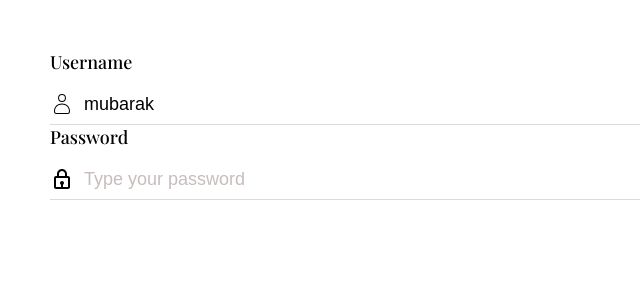
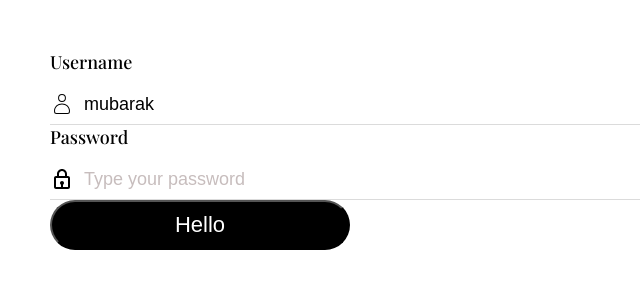
Before and after one commit to mbk97/notes, a React (Create React App) app: page / in a window 1280 px wide. Shown: the top 300 px of the page, without its empty margins (0-640 px from the left). Built offline with nearby package versions, Linux system fonts and the light colour scheme.

Commit message:
this commit contains the reuseable button component

```diff
--- a/src/App.tsx
+++ b/src/App.tsx
@@ -3,6 +3,7 @@ import AuthInput from "./components/Inputs/AuthInput";
 import { GlobalStyle } from "./GlobalStyle/GlobalStyle";
 import { CiUser } from "react-icons/ci";
 import { BiLock } from "react-icons/bi";
+import AuthButton from "./components/buttons/Button";
 
 function App() {
   return (
@@ -28,6 +29,7 @@ function App() {
         name="password"
         labelTitle="Password"
       />
+      <AuthButton>Hello</AuthButton>
     </div>
   );
 }
--- /dev/null
+++ b/src/components/buttons/Button.tsx
@@ -0,0 +1,23 @@
+import React from "react";
+import styled from "styled-components";
+
+interface IBtnProps {
+  children: React.ReactNode;
+}
+
+const Button = styled.button`
+  width: 300px;
+  height: 50px;
+  background-color: #000000;
+  color: #ffffff;
+  border-radius: 30px;
+  cursor: pointer;
+  font-size: 22px;
+  outline: 0;
+`;
+
+const AuthButton = ({ children }: IBtnProps) => {
+  return <Button>{children}</Button>;
+};
+
+export default AuthButton;
```
